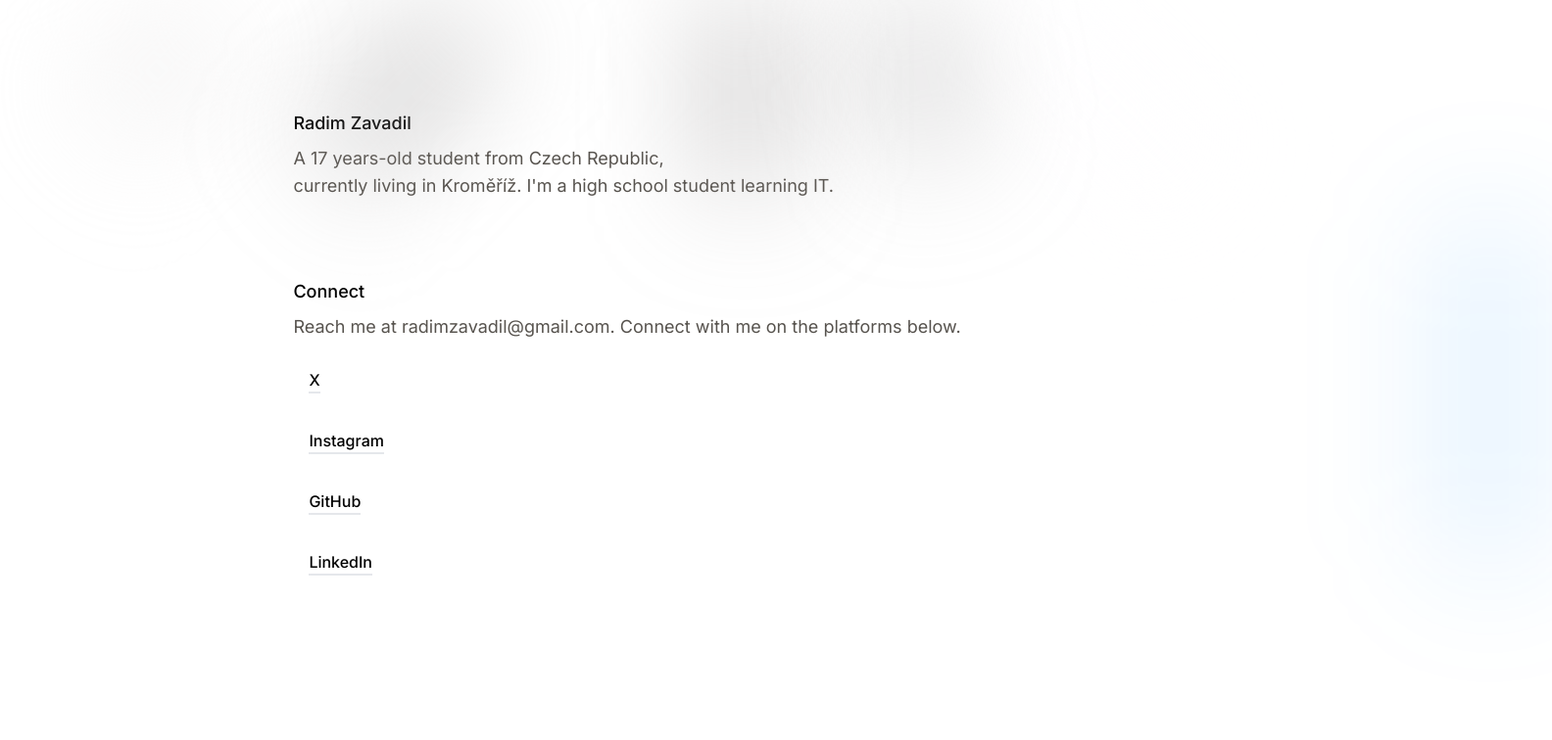
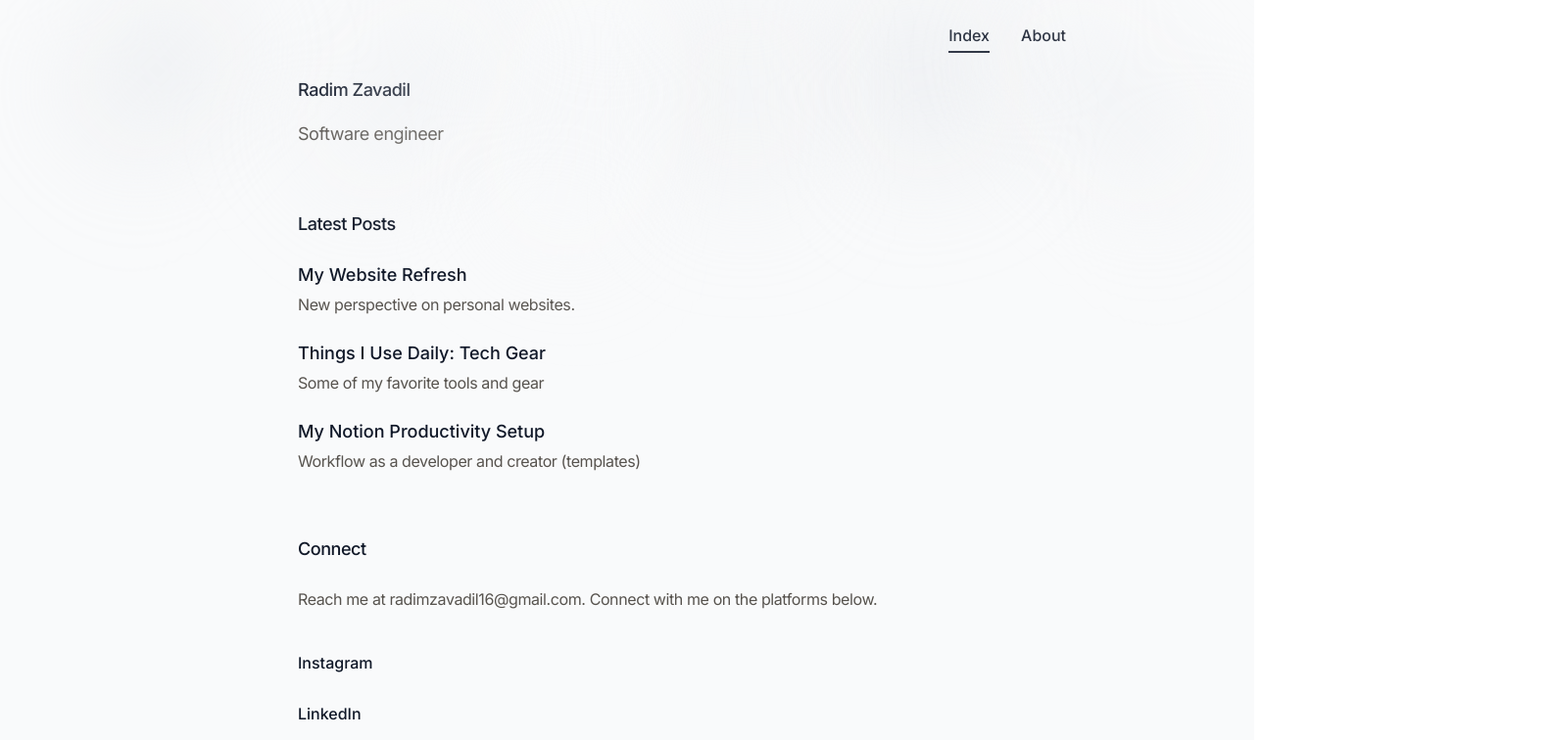
Before and after one commit to Radim-Zavadil/radim-zavadil.io, a Next.js app: page / in a window 1280 px wide. Shown: the top 756 px of the page at 98% size, 1584 px wide, since content can reach past the window. Built offline with nearby package versions, Linux system fonts and the light colour scheme.

Commit message:
index done

```diff
--- a/app/components/Icons.jsx
+++ /dev/null
@@ -1,19 +0,0 @@
-import React from 'react';
-import Image from 'next/image';
-import Link from 'next/link';
-
-import twitterIcon from './x-icon.png';
-import instagramIcon from './instagram-icon.png';
-import githubIcon from './github-icon.png';
-import linkedlnIcon from './linkedln-icon.png';
-
-export default function Icons() {
-  return (
-    <main className='flex flex-col items-start text-gray-400 mb-3'>
-        <Link href="https://x.com/radimzavadil16" target='_blank' className='link'><p className='linkText'>X</p></Link>
-        <Link href="https://instagram.com/radimzavadil_" target='_blank' className='link'><p className='linkText'>Instagram</p></Link>
-        <Link href="https://github.com/Radim-Zavadil" target='_blank' className='link'><p className='linkText'>GitHub</p></Link>
-        <Link href="https://www.linkedin.com/in/radim-zavadil-400043371/" target='_blank' className='link'><p className='linkText'>LinkedIn</p></Link>
-    </main>
-  )
-}
--- /dev/null
+++ b/app/components/LinksComponent.jsx
@@ -0,0 +1,28 @@
+import React from 'react';
+import Image from 'next/image';
+import Link from 'next/link';
+
+import twitterIcon from './x-icon.png';
+import instagramIcon from './instagram-icon.png';
+import githubIcon from './github-icon.png';
+import linkedlnIcon from './linkedln-icon.png';
+
+export default function Links() {
+  return (
+    <main className='flex flex-col gap-7 text-gray-400'>
+
+      <Link href="#">
+        Instagram
+      </Link>
+      <Link href="#">
+        LinkedIn
+      </Link>
+      <Link href="#">
+        GitHub
+      </Link>
+      <Link href="#">
+        X
+      </Link>
+    </main>
+  )
+}
--- a/app/globals.css
+++ b/app/globals.css
@@ -8,11 +8,15 @@ body {
 }
 
 h1 {
-  @apply text-4xl font-semibold my-1;
+  @apply text-lg font-medium text-gray-900 mb-4 tracking-tight;
+}
+
+h2 {
+  @apply text-lg font-medium text-gray-900 mb-6 tracking-tight;
 }
 
 p{
-  @apply text-[#57534E] dark:text-[#CBC8CD];
+  @apply text-[#57534E] dark:text-[#CBC8CD] tracking-tight;
 }
 
 footer {
@@ -29,6 +33,10 @@ ul {
 
 li {
   @apply p-3 hover:text-gray-300 dark:hover:text-[rgb(230,230,230)] hover:duration-700 hover:ease-out cursor-pointer;
+}
+
+a {
+  @apply text-gray-900 hover:underline  font-medium;
 }
 
 .group {
--- a/app/page.jsx
+++ b/app/page.jsx
@@ -1,51 +1,89 @@
 "use client";
-import Icons from "./components/Icons";
-import Cards from "./cards/Cards";
-import Blur from "./components/Blur";
-import CursorBlur from "./components/CursorBlur";
-import Switch from "./components/Switch";
 import { motion } from "framer-motion";
+import Links from "./components/LinksComponent";
+import Link from "next/link";
+
+export default function Home() {
+
+  return (
+    <main className="min-h-screen bg-gray-50 flex flex-col">
+      {/* Header */}
+      <header className="w-full py-6 px-8">
+        <nav className="max-w-4xl mx-auto flex justify-end gap-8">
+          <Link href="#" className="text-gray-900 hover:text-gray-600 transition-colors font-medium border-b-2 border-gray-900 pb-1">
+            Index
+          </Link>
+          <Link href="#" className="text-gray-600 hover:text-gray-900 transition-colors">
+            About
+          </Link>
+        </nav>
+      </header>
+
+      {/* Decorative blur elements */}
+      <div>
+        <div className="z-0 w-10 h-52 absolute top-0 right-32 -rotate-45 rounded-full bg-gray-200 blur-3xl"></div>
+        <div className="z-0 w-10 h-40 absolute top-0 right-80 -rotate-12 rounded-full bg-gray-300 blur-3xl"></div>
+        <div className="z-0 w-10 h-48 absolute top-0 right-[500px] rounded-full bg-gray-200 blur-3xl"></div>
+        <div className="z-0 w-10 h-60 absolute top-0 right-[670px] rotate-12 rounded-full bg-gray-100 blur-3xl"></div>
+        <div className="z-0 w-10 h-48 absolute top-0 right-[850px] rotate-45 rounded-full bg-gray-200 blur-3xl"></div>
+        <div className="z-0 w-10 h-36 absolute top-0 right-[1100px] rotate-45 rounded-full bg-gray-300 blur-3xl"></div>
+      </div>
 
 
-export default function Home() {
-  return (
-    <main className="flex-grow flex flex-col justify-center items-center">
+      <div className="flex-grow flex items-center justify-center px-10">
+        <motion.div
+          className="max-w-2xl w-full"
+          initial={{ opacity: 0, y: 100 }}
+          animate={{ opacity: 1, y: 0 }}
+          transition={{ duration: 1, ease: "easeOut", delay: 0.2 }}
+        >
 
-
-
-        <div>
-          <div className="z-100 w-10 h-52 absolute top-0 right-32 -rotate-45 rounded-full bg-[rgb(254,252,255)] dark:bg-[rgba(247,247,247,0.15)] blur-3xl"></div>
-          <div className="z-100 w-10 h-40 absolute top-0 right-80 -rotate-12 rounded-full bg-[rgb(165,164,165)] dark:bg-[rgb(247,247,247,0.2)] blur-3xl"></div>
-          <div className="z-100 w-10 h-48 absolute top-0 right-[500px] rounded-full bg-[rgb(150,146,146)] dark:bg-[rgba(247,247,247,0.21)] blur-3xl"></div>
-          <div className="z-100 w-10 h-60 absolute top-0 right-[670px] rotate-12 rounded-full bg-[rgb(58,57,57] dark:bg-[rgba(247,247,247,0.22)] blur-3xl"></div>
-          <div className="z-100 w-10 h-48 absolute top-0 right-[850px] rotate-45 rounded-full bg-[rgb(148,145,145)] dark:bg-[rgba(247,247,247,0.21)] blur-3xl"></div>
-          <div className="z-100 w-10 h-36 absolute top-0 right-[1100px] rotate-45 rounded-full bg-[rgb(226,223,223)] dark:bg-[rgb(247,247,247,0.2)] blur-3xl"></div>
-        </div>
-
-
-
-        <Blur />
-
-        <motion.div className="flex flex-col" initial={{opacity:0, y:100}} animate={{opacity:1, y:0}} transition={{duration:1, ease:"easeOut", delay:0.2}}>
-          <div className="flex-grow flex items-center">
-            <div className="mb-20">
-
-              <p className="title">Radim Zavadil</p>
-              <p className="bio">A 17 years-old student from Czech Republic,<br /> currently living in Kroměříž. I'm a high school student learning IT.</p>
-            </div>
-
+          <div className="mb-16">
+            <h1>Radim Zavadil</h1>
+            <p className="text-gray-600 text-lg leading-relaxed">
+              Software engineer
+            </p>
           </div>
 
-          <div className="mb-20">
-            <p className="title">Connect</p>
-            <p className="bio">Reach me at radimzavadil@gmail.com. Connect with me on the platforms below.</p>
-            <Icons/>
+          {/* Latest Posts Section */}
+          <div className="mb-16">
+            <h2>Latest Posts</h2>
+
+            <div className="space-y-6">
+              <div>
+                <a href="#" className="text-gray-900 font-medium hover:underline text-lg">
+                  My Website Refresh
+                </a>
+                <p className="text-gray-600 mt-1">New perspective on personal websites.</p>
+              </div>
+
+              <div>
+                <a href="#" className="text-gray-900 font-medium hover:underline text-lg">
+                  Things I Use Daily: Tech Gear
+                </a>
+                <p className="text-gray-600 mt-1">Some of my favorite tools and gear</p>
+              </div>
+
+              <div>
+                <a href="#" className="text-gray-900 font-medium hover:underline text-lg">
+                  My Notion Productivity Setup
+                </a>
+                <p className="text-gray-600 mt-1">Workflow as a developer and creator (templates)</p>
+              </div>
+            </div>
           </div>
 
 
+          <div>
+            <h2>Connect</h2>
+            <p className="text-gray-600 mb-10 leading-relaxed">
+              Reach me at radimzavadil16@gmail.com. Connect with me on the platforms below.
+            </p>
+
+            <Links/>
+          </div>
         </motion.div>
-
-
+      </div>
     </main>
   );
 }
```
